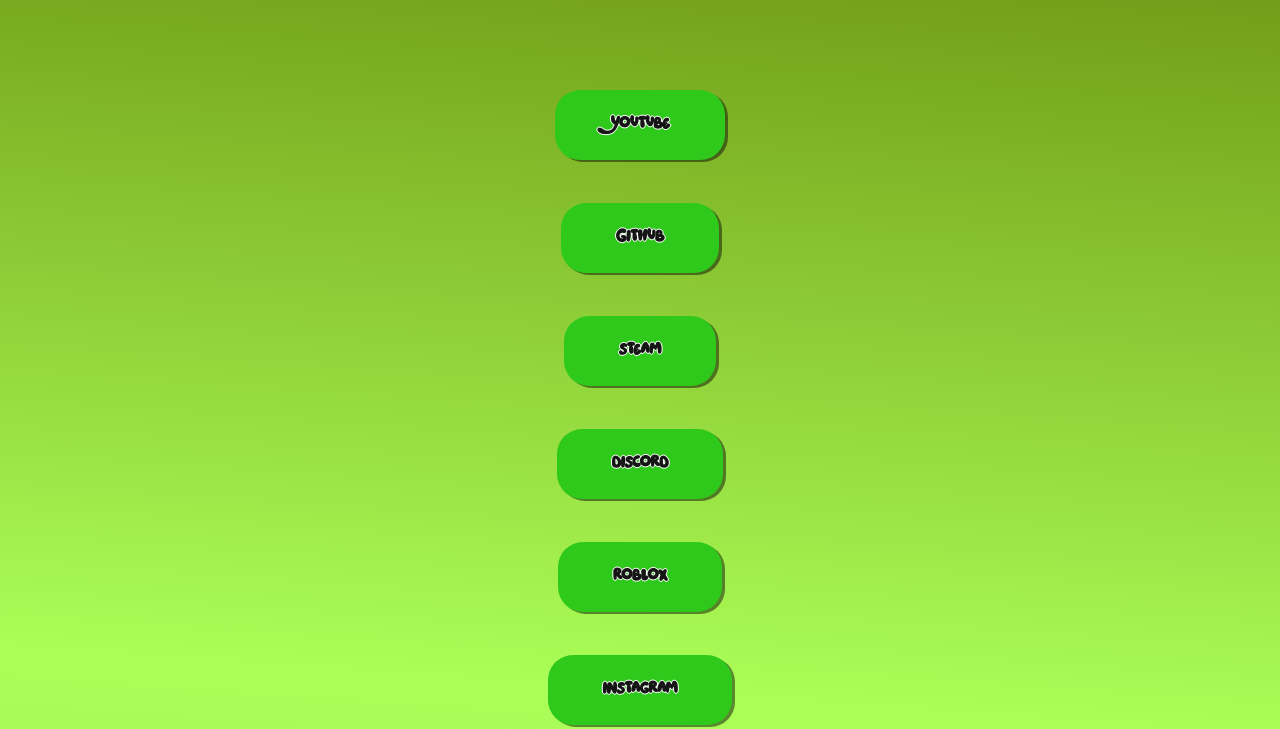
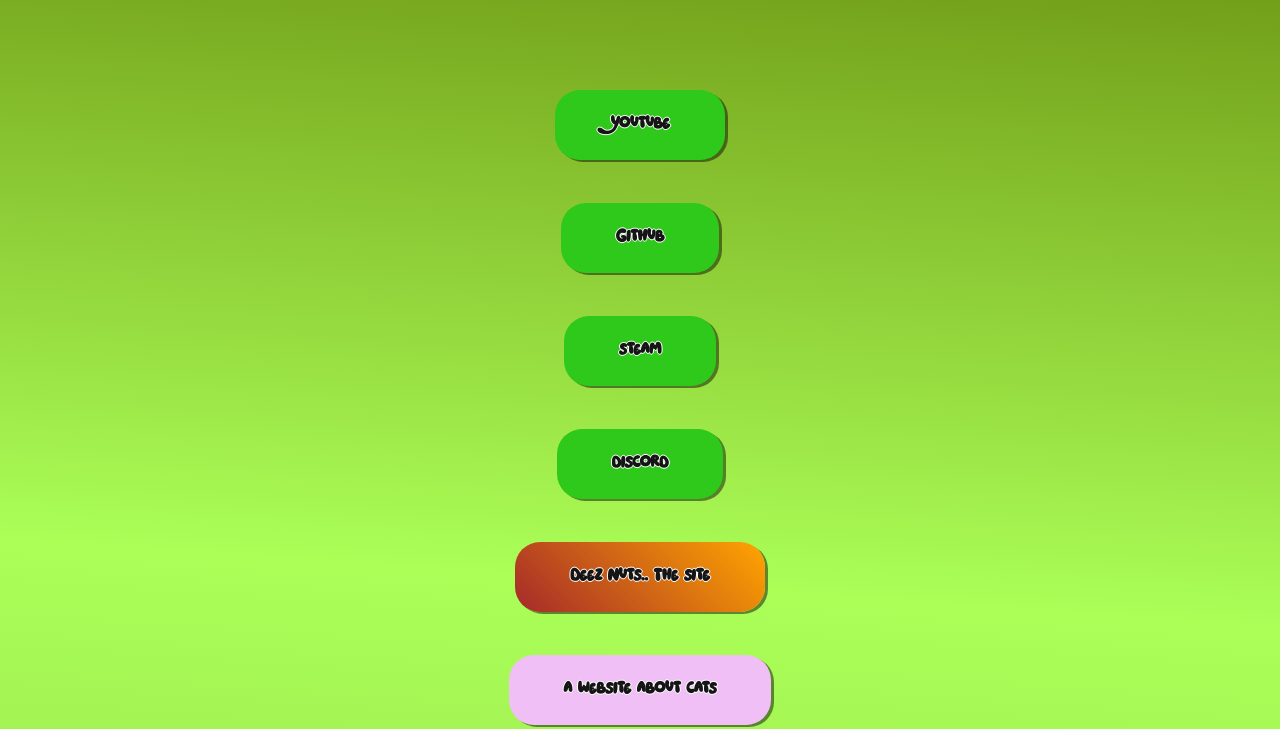
Before and after one commit to TR-ASHcoder/OKAY-link-site, a plain HTML site: page index.htm in a window 1280 px wide. Shown: the part 98-827 px from the top of the page. Drawn offline with Linux system fonts and the light colour scheme.

Commit message:
removed roblox ( free schlep ) insta no more

```diff
--- a/index.htm
+++ b/index.htm
@@ -30,10 +30,6 @@
     <center><button onclick="location.href = 'https://steamcommunity.com/id/TR-ASH/';", class="buttonstem"><span>steam</span></button></center>
     <br>
     <center><button onclick="location.href = 'https://discordapp.com/users/385354004114178050';", class="buttondisco"><span>discord</span></button></center>
-    <br>
-    <center><button onclick="location.href = 'https://www.roblox.com/users/353467231/profile#!/creations';", class="buttonro"><span>roblox</span></button></center>
-    <br>
-    <center><button onclick="location.href = 'https://www.instagram.com/tr___ash___/';", class="buttoninsta"><span>instagram</span></button></center>
     <br>
     <center><button onclick="location.href = 'https://deeznutzz.netlify.app/';", class="button3"><span>Deez Nuts.. The site</span></button></center>
     <br>
```
